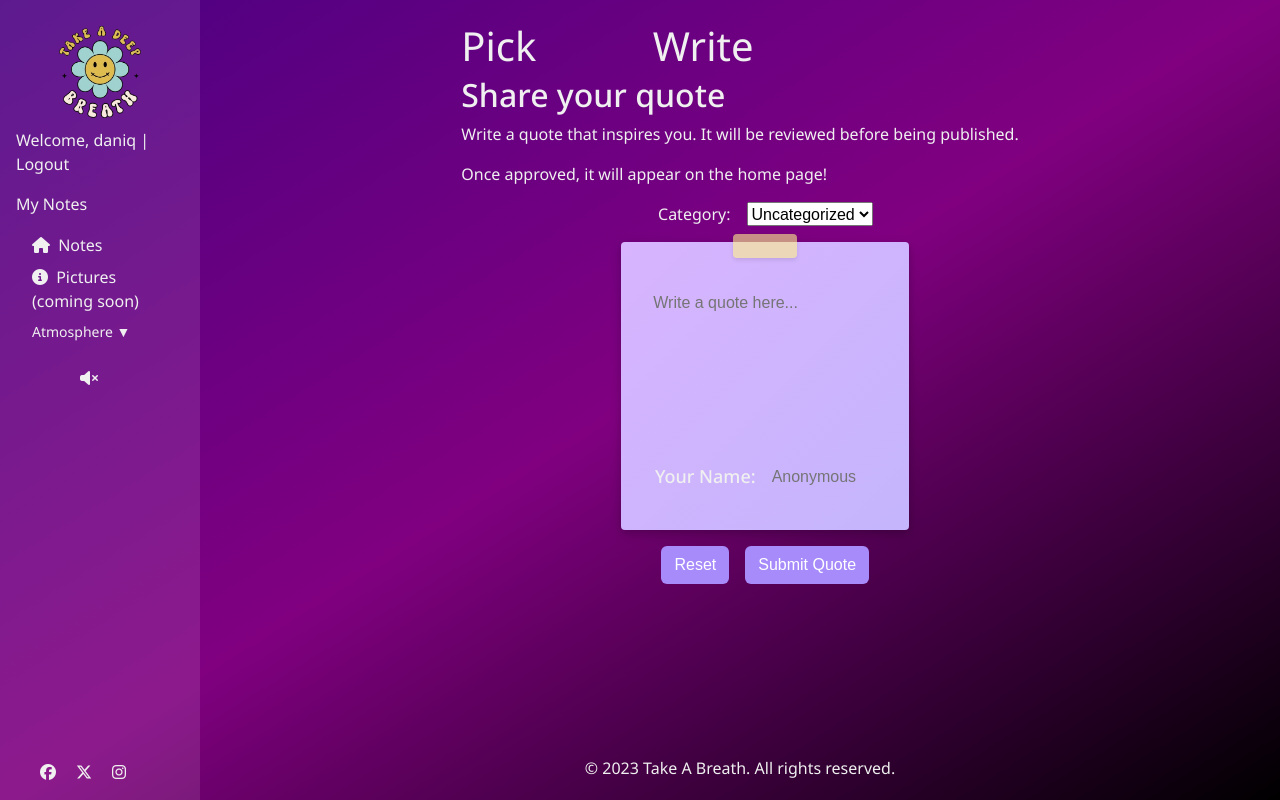
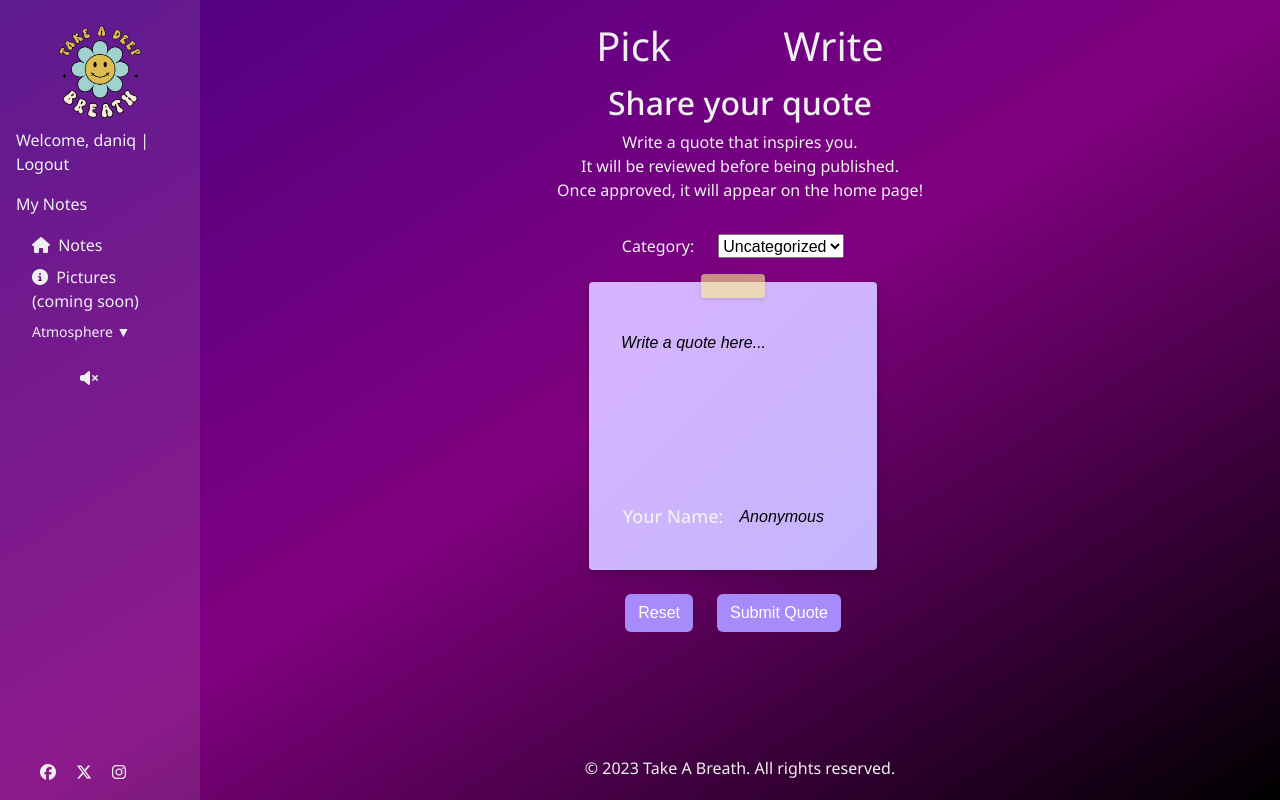
Before and after one commit to DaniqueJ-R/milestone_proj_3, a Django app: page /write-a-note/ in a window 1280 px wide. Run offline with Django 4.2, Linux system fonts and the light colour scheme; a user stored in the database is signed in; data comes from the database, SQL or seed files in the repository; some libraries are stand-ins or nearby versions; some web fonts are replaced.

Commit message:
Completed writing page styling

```diff
--- a/quote/templates/quote/home.html
+++ b/quote/templates/quote/home.html
@@ -6,7 +6,7 @@
 
   <section>
 
-    <div id="heading-area">
+    <div id="heading-area" class="d-flex justify-content-center align-items-center">
       <span id="read-notes"><a href="{% url 'home' %}" class="heading-section">Pick</a></span>
       <span id="write-notes"><a href="{% url 'write_a_note' %}" class="heading-section">Write</a></span>
     </div>
--- a/quote/templates/quote/write-a-note.html
+++ b/quote/templates/quote/write-a-note.html
@@ -3,15 +3,16 @@
 {% block content %}
 <main>
   <section>
-    <div id="heading-area">
+    <div id="heading-area" class="d-flex justify-content-center align-items-center">
       <span id="read-notes"><a href="{% url 'home' %}" class="heading-section">Pick</a></span>
       <span id="write-notes"><a href="{% url 'write_a_note' %}" class="heading-section">Write</a></span>
     </div>
 
     <div id="submit-note">
-      <h2>Share your quote</h2>
-      <p>Write a quote that inspires you. It will be reviewed before being published.</p>
-      <p>Once approved, it will appear on the home page!</p>
+      <h2 class="text-center">Share your quote</h2>
+      <p class="text-center">Write a quote that inspires you.
+        <br>It will be reviewed before being published.
+        <br>Once approved, it will appear on the home page!</p>
       <!-- popups -->
       {% if messages %}
 <div class="messages">
@@ -57,25 +58,3 @@
   </section>
 </main>
 {% endblock %}
-
-
-<form id="quoteForm" method="post" action="{% url 'write_a_note' %}">
-    {% csrf_token %}
-    <label for="content">Quote:</label>
-    <textarea name="content" id="content" maxlength="100" required></textarea>
-
-    <label for="name">Your Name (optional):</label>
-    <input type="text" name="name" id="name" placeholder="Anonymous">
-
-    <label for="category">Category:</label>
-    <select name="category" id="category">
-        <option value="0">Uncategorized</option>
-        <option value="1">Stress</option>
-        <option value="2">Depression</option>
-        <option value="3">Anxiety</option>
-    </select>
-
-    <button type="submit">Submit Quote</button>
-</form>
-
-<div id="popup" class="popup hidden"></div>
--- a/static/css/style.css
+++ b/static/css/style.css
@@ -27,6 +27,10 @@ li,
 i {
   font-family: var(--primary-font);
   color: var(--primary-color);
+}
+
+h2 {
+  padding-top: 0.5rem;
 }
 
 main {
@@ -59,7 +63,7 @@ i {
   display: none;
 }
 
-.label-wrap{
+.label-wrap {
   display: flex;
   justify-content: center;
   gap: inherit;
@@ -205,6 +209,10 @@ i {
   position: relative;
 }
 
+#writing-notes-container {
+  padding: 1rem 2rem;
+}
+
 #sticky-note-writing textarea {
   width: 100%;
   padding: 0.5rem;
@@ -217,21 +225,26 @@ i {
   outline: none;
 }
 
-#sticky-note-writing input{
-outline: none;
+#sticky-note-writing input {
+  outline: none;
   font-size: 1rem;
   box-sizing: border-box;
   background: transparent;
   border: transparent;
   width: 50%;
-    padding-left: 1rem;
+  padding-left: 1rem;
+}
+
+#sticky-note-writing textarea::placeholder,
+#sticky-note-writing input::placeholder {
+  color: var(--black);
+  font-style: italic;
 }
 
 #quoteForm {
-padding-left: 10rem;
-display: flex;
+  display: flex;
   flex-direction: column;
-  gap: 1rem;
+  gap: 1.5rem;
   width: fit-content;
 }
 
```
